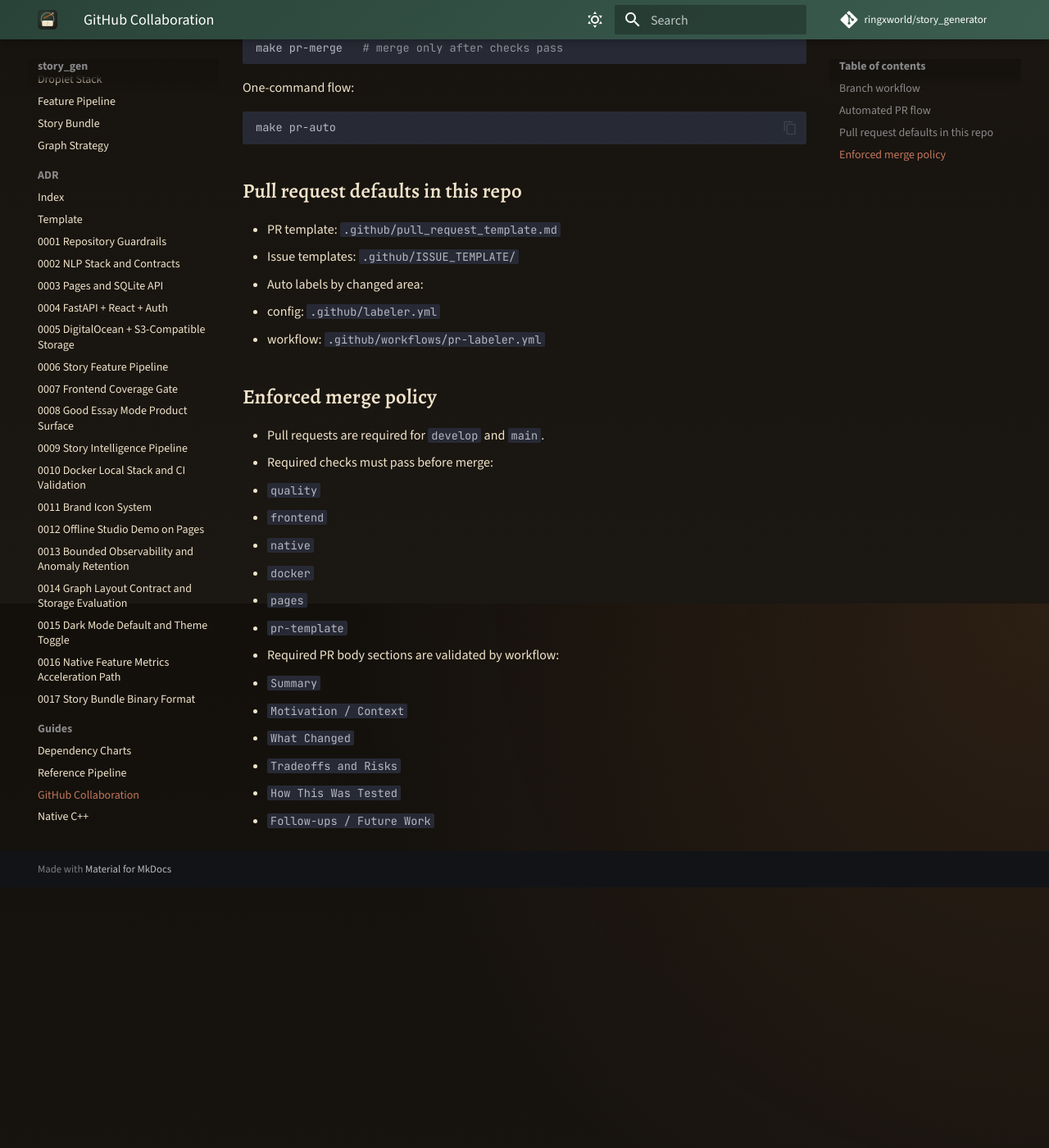
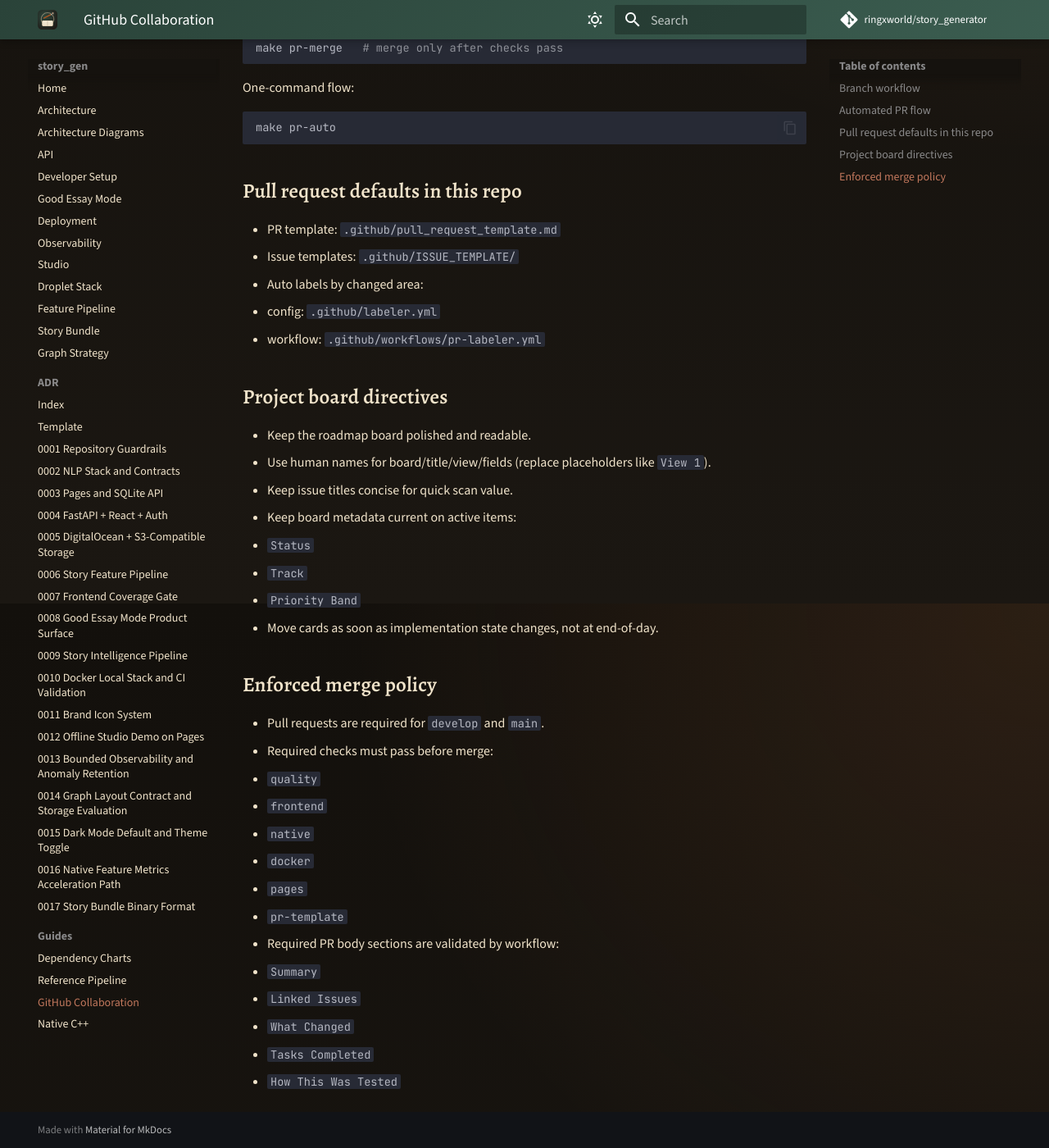
Before and after one commit to ringxworld/story_generator, an MkDocs documentation site: the page built from docs/github_collaboration.md, in a window 1280 px wide and 1400 px high, scrolled down 664 px. Shown: the whole window at 82% size. Built offline with MkDocs 1.6.1 and Material for MkDocs 9.7.7, drawn with Linux system fonts in a browser that asks for light colours; comment, search, counter and statistics services are not loaded.

Commit message:
Add project board polish directive to repo guidance (#28)

```diff
--- a/docs/github_collaboration.md
+++ b/docs/github_collaboration.md
@@ -37,6 +37,17 @@
   - config: `.github/labeler.yml`
   - workflow: `.github/workflows/pr-labeler.yml`
 
+## Project board directives
+
+- Keep the roadmap board polished and readable.
+- Use human names for board/title/view/fields (replace placeholders like `View 1`).
+- Keep issue titles concise for quick scan value.
+- Keep board metadata current on active items:
+  - `Status`
+  - `Track`
+  - `Priority Band`
+- Move cards as soon as implementation state changes, not at end-of-day.
+
 ## Enforced merge policy
 
 - Pull requests are required for `develop` and `main`.
@@ -49,8 +60,7 @@
   - `pr-template`
 - Required PR body sections are validated by workflow:
   - `Summary`
-  - `Motivation / Context`
+  - `Linked Issues`
   - `What Changed`
-  - `Tradeoffs and Risks`
+  - `Tasks Completed`
   - `How This Was Tested`
-  - `Follow-ups / Future Work`
```
Also changed, not shown: AGENTS.md (+9 -0 lines).
